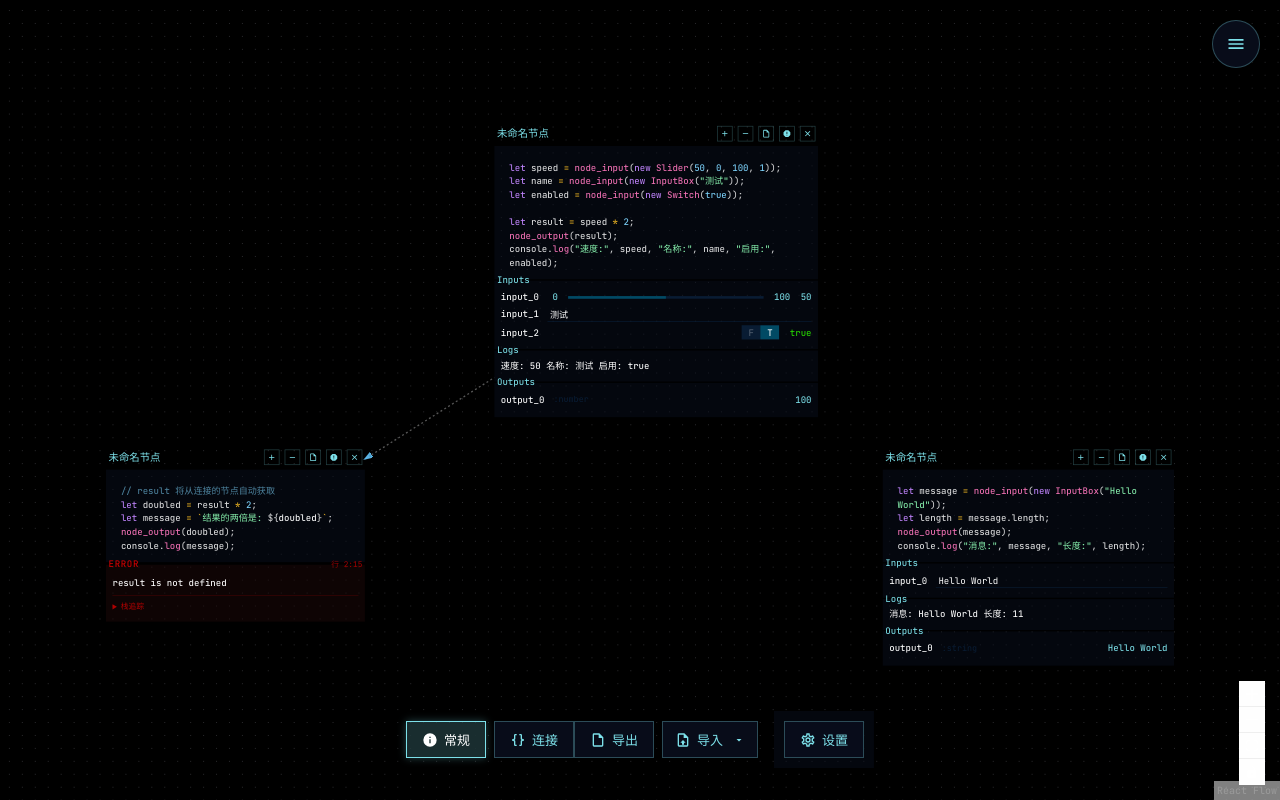
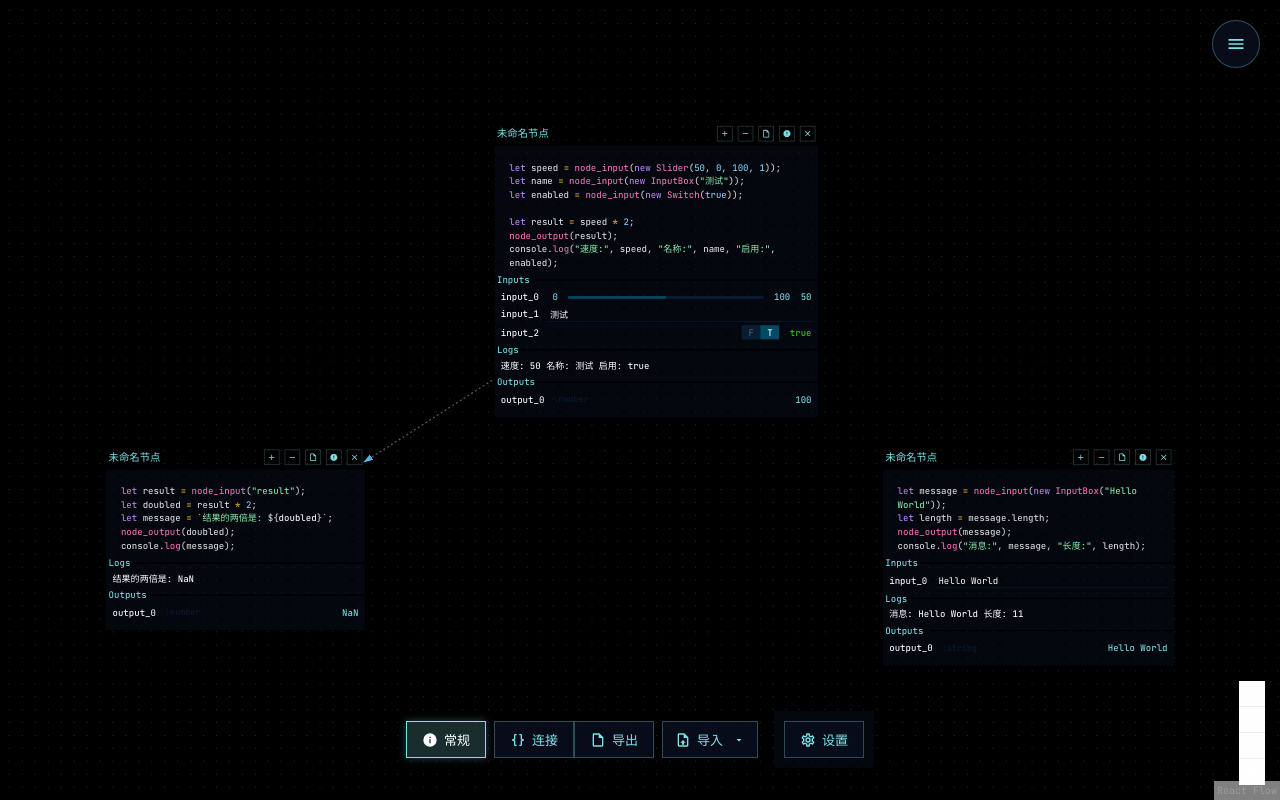
Before and after one commit to Siridelta/PerSpatia-Ad-Destra, a React (Vite) app in the folder solution-react-flow/: page / in a window 1280 px wide. Built offline with nearby package versions, Linux system fonts and the light colour scheme; a web font is replaced by a local one.

Commit message:
Update defaultGraph.ts

```diff
--- a/solution-react-flow/src/components/Canvas/defaultGraph.ts
+++ b/solution-react-flow/src/components/Canvas/defaultGraph.ts
@@ -16,7 +16,7 @@ const defaultNodes: Node[] = [
 	id: '2',
 	position: { x: 100, y: 700 },
 	data: {
-	  label: '// result 将从连接的节点自动获取\nlet doubled = result * 2;\nlet message = `结果的两倍是: ${doubled}`;\nnode_output(doubled);\nconsole.log(message);',
+	  label: 'let result = node_input("result");\nlet doubled = result * 2;\nlet message = `结果的两倍是: ${doubled}`;\nnode_output(doubled);\nconsole.log(message);',
 	  result: 'doubled计算中...',
 	  width: 400
 	},
```
